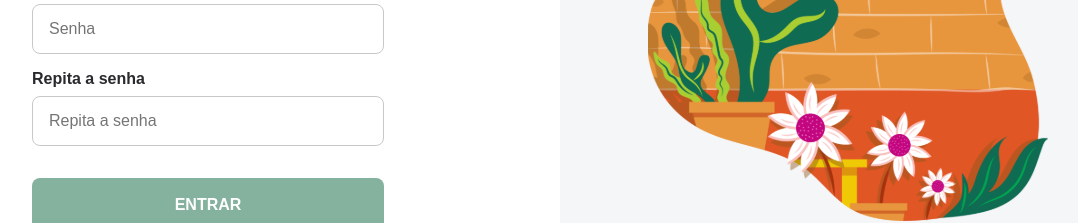
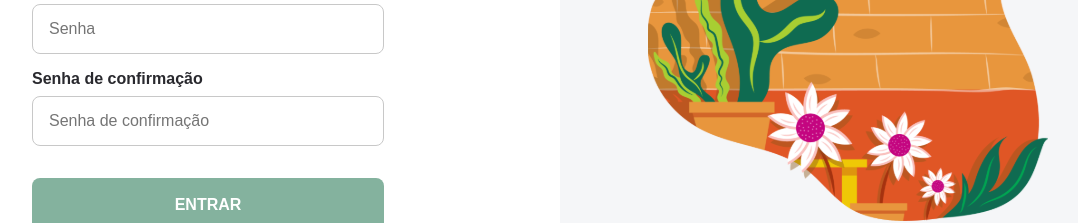
Before and after one commit to william-james-pj/grow-house-web, a React (Create React App) app: page /signup in a window 1280 px wide. Shown: the part 379-602 px from the top of the page, without its empty margins (144-1222 px from the left). Built offline with nearby package versions, Linux system fonts and the light colour scheme; no server answers.

Commit message:
TextInput improvement

```diff
--- a/src/Components/InputText/index.tsx
+++ b/src/Components/InputText/index.tsx
@@ -1,3 +1,4 @@
+import { useState } from 'react';
 import * as S from './styles';
 
 type InputTextProps = {
@@ -5,27 +6,65 @@ type InputTextProps = {
   placeholder: string;
   onChangeText: (text: string) => void;
   value: string;
+  type?: 'text' | 'password';
+  validator?: (input: string) => boolean;
+  errorText?: string;
+  confirmPassword?: string;
+  confirmPasswordValidator?: (
+    password: string,
+    confirmPassword: string,
+  ) => boolean;
 };
+
+const Valid = true;
+const Invalid = false;
+const Pristine = null;
+type InputState = typeof Valid | typeof Invalid | typeof Pristine;
 
 export function InputText({
   label,
   placeholder,
   onChangeText,
+  type = 'text',
   value,
+  validator,
+  errorText = '',
+  confirmPassword,
+  confirmPasswordValidator,
 }: InputTextProps) {
+  const [validState, setValidState] = useState<InputState>(Pristine);
+
   const changeText = (e: React.FormEvent<HTMLInputElement>) => {
     onChangeText(e.currentTarget.value);
+    validate(e.currentTarget.value);
+  };
+
+  const validate = (inputValue: string) => {
+    if (type === 'password' && confirmPassword && confirmPasswordValidator) {
+      const valid = confirmPasswordValidator(inputValue, confirmPassword);
+      setValidState(valid);
+      return;
+    }
+
+    if (validator) {
+      const valid = validator(inputValue);
+      setValidState(valid);
+    }
   };
 
   return (
     <>
       <S.Label>{label}</S.Label>
       <S.Input
-        type="text"
+        type={type}
         placeholder={placeholder}
         value={value}
         onChange={changeText}
+        isError={validState}
       />
+      <S.ErrorText isActive={validState === Invalid ? true : false}>
+        {errorText}
+      </S.ErrorText>
     </>
   );
 }
--- a/src/Components/InputText/styles.ts
+++ b/src/Components/InputText/styles.ts
@@ -1,6 +1,17 @@
 import styled from 'styled-components';
 import * as fonts from '../../config/fonts';
 import { respondToDown } from '../../config/respondTo';
+
+const Valid = true;
+const Invalid = false;
+const Pristine = null;
+type InputType = {
+  isError: typeof Valid | typeof Invalid | typeof Pristine;
+};
+
+type ErrorTextType = {
+  isActive: boolean;
+};
 
 export const Label = styled.label`
   font-size: ${fonts.normal};
@@ -15,11 +26,42 @@ export const Label = styled.label`
   `}
 `;
 
-export const Input = styled.input`
+export const Input = styled.input<InputType>`
   width: 100%;
   height: 50px;
   border-radius: 8px;
   padding: 0 16px;
   background: ${({ theme }) => theme.colors.card};
-  border: 1px solid ${({ theme }) => theme.colors.disabled};
+  border: 1px solid
+    ${(props) =>
+      props.isError === Valid
+        ? props.theme.colors.primary
+        : props.isError === Invalid
+        ? props.theme.colors.red
+        : props.theme.colors.disabled};
+
+  :focus {
+    outline: none !important;
+    border: 1px solid
+      ${(props) =>
+        props.isError === Valid
+          ? props.theme.colors.primary
+          : props.isError === Invalid
+          ? props.theme.colors.red
+          : props.theme.colors.disabled};
+  }
 `;
+
+export const ErrorText = styled.p<ErrorTextType>`
+  font-size: ${fonts.normal};
+  color: ${({ theme }) => theme.colors.red};
+  font-weight: 400;
+  user-select: none;
+
+  display: ${({ isActive }) => (isActive ? 'block' : 'none')};
+  margin: 16px 0 0px;
+
+  ${respondToDown.xs`
+    font-size: ${fonts.sm};
+  `}
+`;
--- a/src/pages/Login/index.tsx
+++ b/src/pages/Login/index.tsx
@@ -8,6 +8,8 @@ import logoImg from '../../assets/Logo.svg';
 import { Button } from '../../Components/Button';
 import { InputText } from '../../Components/InputText';
 import { Loading } from '../../Components/Loading';
+import { emailValidator } from '../../utils/emailValidator';
+import { passwordValidator } from '../../utils/passwordValidator';
 
 export function Login() {
   const [email, setEmail] = useState('');
@@ -49,12 +51,17 @@ export function Login() {
               placeholder="E-mail"
               onChangeText={setEmail}
               value={email}
+              validator={emailValidator}
+              errorText={'Por favor insira um endereço de e-mail válido'}
             />
             <InputText
+              type="password"
               label="Senha"
               placeholder="Senha"
               onChangeText={setPassword}
               value={password}
+              validator={passwordValidator}
+              errorText={'A senha deve ter pelo menos 6 caracteres'}
             />
             <S.TextForgot>Esqueceu a senha?</S.TextForgot>
             <Button type="submit">Entrar</Button>
--- a/src/pages/SignUp/index.tsx
+++ b/src/pages/SignUp/index.tsx
@@ -7,8 +7,11 @@ import logoImg from '../../assets/Logo.svg';
 import { Button } from '../../Components/Button';
 import { InputText } from '../../Components/InputText';
 import { Loading } from '../../Components/Loading';
+import { emailValidator } from '../../utils/emailValidator';
+import { passwordValidator } from '../../utils/passwordValidator';
 
 import * as S from '../Login/styles';
+import { confirmPasswordValidator } from '../../utils/confirmPasswordValidator';
 
 export function SignUp() {
   const { signin } = useAuth();
@@ -51,18 +54,27 @@ export function SignUp() {
               placeholder="E-mail"
               onChangeText={setEmail}
               value={email}
+              validator={emailValidator}
+              errorText={'Por favor insira um endereço de e-mail válido'}
             />
             <InputText
+              type="password"
               label="Senha"
               placeholder="Senha"
               onChangeText={setPassword}
               value={password}
+              validator={passwordValidator}
+              errorText={'A senha deve ter pelo menos 6 caracteres'}
             />
             <InputText
-              label="Repita a senha"
-              placeholder="Repita a senha"
+              type="password"
+              label="Senha de confirmação"
+              placeholder="Senha de confirmação"
               onChangeText={setRepeatPassword}
               value={repeatPassword}
+              confirmPasswordValidator={confirmPasswordValidator}
+              confirmPassword={password}
+              errorText={'Senha e senha de confirmação devem ser iguais.'}
             />
             <Button type="submit">Entrar</Button>
           </S.Form>
--- /dev/null
+++ b/src/utils/confirmPasswordValidator.ts
@@ -0,0 +1,6 @@
+export const confirmPasswordValidator = (
+  password: string,
+  confirmPassword: string,
+) => {
+  return password === confirmPassword;
+};
--- /dev/null
+++ b/src/utils/emailValidator.ts
@@ -0,0 +1,5 @@
+export const emailValidator = (email: string) => {
+  const re =
+    /^(([^<>()[\]\\.,;:\s@\"]+(\.[^<>()[\]\\.,;:\s@\"]+)*)|(\".+\"))@((\[[0-9]{1,3}\.[0-9]{1,3}\.[0-9]{1,3}\.[0-9]{1,3}\])|(([a-zA-Z\-0-9]+\.)+[a-zA-Z]{2,}))$/;
+  return re.test(email);
+};
--- /dev/null
+++ b/src/utils/passwordValidator.ts
@@ -0,0 +1,3 @@
+export const passwordValidator = (password: string) => {
+  return password.length >= 6;
+};
```
